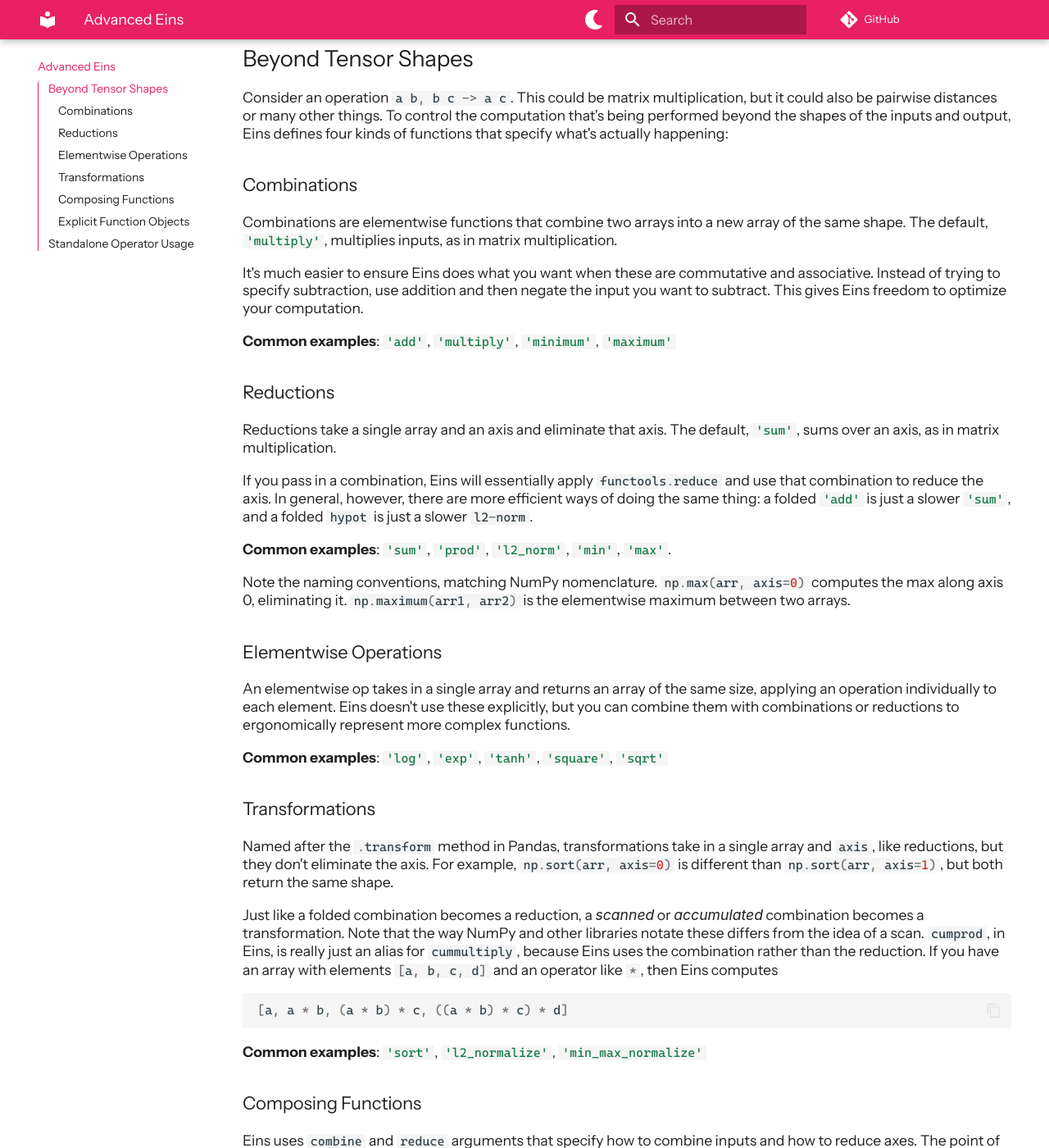
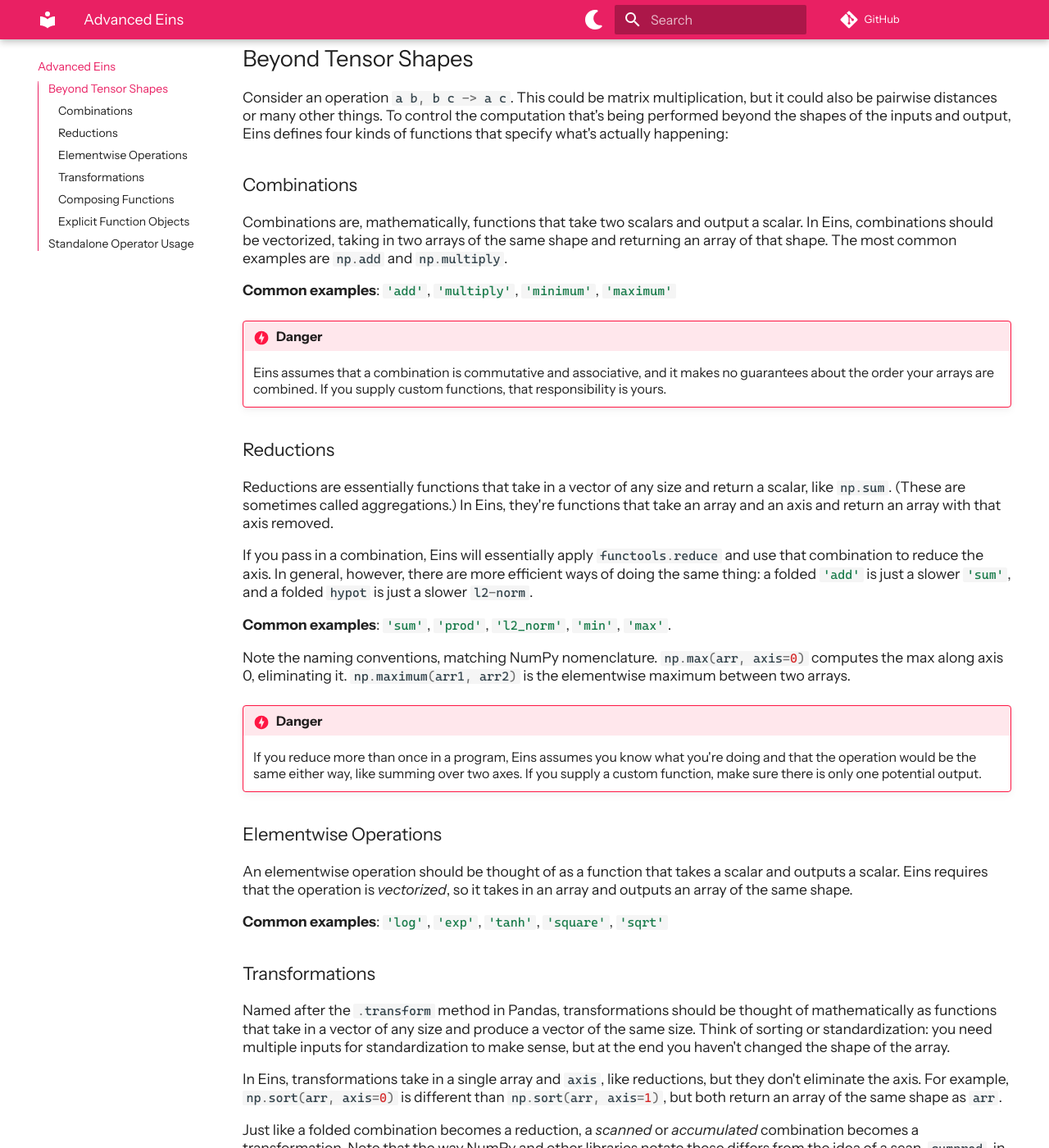
Before and after one commit to nicholas-miklaucic/eins, an MkDocs documentation site: the page built from docs/in-depth.md, in a window 1280 px wide and 1400 px high, scrolled down 333 px. Shown: the whole window at 82% size. Built offline with MkDocs 1.6.1 and Material for MkDocs 9.7.7, drawn with Linux system fonts in a browser that asks for light colours; some web fonts are replaced; plug-ins that fetch from the network failed and are left out; comment, search, counter and statistics services are not loaded; some of the changed text lies outside the part shown.

Commit message:
Commutes elementwise, more typefixes

````diff
--- a/docs/in-depth.md
+++ b/docs/in-depth.md
@@ -15,43 +15,64 @@ many other things. To control the computation that's being performed beyond the
 defines four kinds of functions that specify what's actually happening:
 
 ### Combinations
-Combinations are elementwise functions that combine two arrays into a new array of the same shape. The default,
-`'multiply'`, multiplies inputs, as in matrix multiplication.
-
-It's much easier to ensure Eins does what you want when these are commutative and associative. Instead of trying to
-specify subtraction, use addition and then negate the input you want to subtract. This gives Eins freedom to optimize
-your computation.
+Combinations are, mathematically, functions that take two scalars and output a scalar. In Eins,
+combinations should be vectorized, taking in two arrays of the same shape and returning an array of
+that shape. The most common examples are `np.add` and `np.multiply`.
 
 **Common examples**: `'add'`, `'multiply'`, `'minimum'`, `'maximum'`
 
+
+!!! danger
+
+    Eins assumes that a combination is commutative and associative, and it makes no guarantees about the
+    order your arrays are combined. If you supply custom functions, that responsibility is yours.
+
 ### Reductions
-Reductions take a single array and an axis and eliminate that axis. The default, `'sum'`, sums over an axis, as in
-matrix multiplication.
+Reductions are essentially functions that take in a vector of any size and return a scalar, like
+`np.sum`. (These are sometimes called aggregations.) In Eins, they're functions that take an array
+and an axis and return an array with that axis removed.
 
-If you pass in a combination, Eins will essentially apply `functools.reduce` and use that combination to reduce the
-axis. In general, however, there are more efficient ways of doing the same thing: a folded `'add'` is just a slower
-`'sum'`, and a folded `hypot` is just a slower `l2-norm`.
+If you pass in a combination, Eins will essentially apply `functools.reduce` and use that
+combination to reduce the axis. In general, however, there are more efficient ways of doing the same
+thing: a folded `'add'` is just a slower `'sum'`, and a folded `hypot` is just a slower `l2-norm`.
 
 **Common examples**: `'sum'`, `'prod'`, `'l2_norm'`, `'min'`, `'max'`.
 
 Note the naming conventions, matching NumPy nomenclature. `np.max(arr, axis=0)` computes the max along axis 0,
 eliminating it. `np.maximum(arr1, arr2)` is the elementwise maximum between two arrays.
 
+!!! danger
+
+    If you reduce more than once in a program, Eins assumes you know what you're doing and that the
+    operation would be the same either way, like summing over two axes. If you supply a custom function,
+    make sure there is only one potential output.
+
+
+
 ### Elementwise Operations
-An elementwise op takes in a single array and returns an array of the same size, applying an operation individually to
-each element. Eins doesn't use these explicitly, but you can combine them with combinations or reductions to
-ergonomically represent more complex functions.
+
+An elementwise operation should be thought of as a function that takes a scalar and outputs a
+scalar. Eins requires that the operation is *vectorized*, so it takes in an array and outputs an
+array of the same shape.
 
 **Common examples**: `'log'`, `'exp'`, `'tanh'`, `'square'`, `'sqrt'`
 
 ### Transformations
-Named after the `.transform` method in Pandas, transformations take in a single array and `axis`, like reductions, but
-they don't eliminate the axis. For example, `np.sort(arr, axis=0)` is different than `np.sort(arr, axis=1)`, but both
-return the same shape.
 
-Just like a folded combination becomes a reduction, a *scanned* or *accumulated* combination becomes a transformation.
-Note that the way NumPy and other libraries notate these differs from the idea of a scan. `cumprod`, in Eins, is really
-just an alias for `cummultiply`, because Eins uses the combination rather than the reduction. If you have an array with elements `[a, b, c, d]` and an operator like `*`, then Eins computes
+Named after the `.transform` method in Pandas, transformations should be thought of mathematically
+as functions that take in a vector of any size and produce a vector of the same size. Think of
+sorting or standardization: you need multiple inputs for standardization to make sense, but at the
+end you haven't changed the shape of the array.
+
+In Eins, transformations take in a single array and `axis`, like reductions, but they don't
+eliminate the axis. For example, `np.sort(arr, axis=0)` is different than `np.sort(arr, axis=1)`,
+but both return an array of the same shape as `arr`.
+
+Just like a folded combination becomes a reduction, a *scanned* or *accumulated* combination becomes
+a transformation. Note that the way NumPy and other libraries notate these differs from the idea of
+a scan. `cumprod`, in Eins, is really just an alias for `cummultiply`, because Eins uses the
+combination rather than the reduction. If you have an array with elements `[a, b, c, d]` and an
+operator like `*`, then Eins computes
 
 ```python
 [a, a * b, (a * b) * c, ((a * b) * c) * d]
@@ -73,13 +94,14 @@ Similarly, if you wanted to compute root-mean-square error along an axis, you co
 
 ### Explicit Function Objects
 
-Eins supports a relatively sophisticated "stringly-typed" input format, as you've seen above. This means you rarely need
-any imports beyond `EinsOp`, and plays nicely with any kind of config files or serialization, but it does also make it
-harder to know what functions Eins defines or use your own.
+Eins supports a relatively sophisticated "stringly-typed" input format, as you've seen above. This
+means you rarely need any imports beyond `EinsOp`, and you can easily serialize the description of
+the operation, but it does also make it harder to know what functions Eins defines or use your own.
 
-If you prefer, you can instead pass in explicit objects: `Combination`, `Reduction`, `ElementwiseOp`, and
-`Transformation`. These are each base classes that you can implement yourself, but it's easiest to use the associated
-object exported from the base namespace: `Combinations`, `Reductions`, etc. These namespaces provide an autocomplete-friendly way of using these operations.
+If you prefer, you can instead pass in explicit objects: `Combination`, `Reduction`,
+`ElementwiseOp`, and `Transformation`. These are each base classes that you can implement yourself,
+but it's easiest to use the associated object exported from the base namespace: `Combinations`,
+`Reductions`, etc. These namespaces provide an autocomplete-friendly way of using these operations.
 
 Explicit objects are the only way to specify compositions with function syntax. If you pass in a callable to `combine`
 or `reduce`, Eins will assume it has the correct signature, but if you pass in `(my_func1, my_func2)` Eins has no way of
--- a/docs/stylesheets/extra.css
+++ b/docs/stylesheets/extra.css
@@ -32,7 +32,7 @@
     font-family: "Instrument Sans";
     font-style: italic;
     font-weight: 400;
-    src: url("InstrumentSansItalic[wdth\,wght].ttf") format('woff2');
+    src: url("InstrumentSans-Italic[wdth\,wght].ttf") format('woff2');
     font-variation-settings: "wght" 430, "wdth" 90;
 }
 
@@ -40,7 +40,7 @@
     font-family: "Instrument Sans";
     font-style: italic;
     font-weight: 700;
-    src: url("InstrumentSansItalic[wdth\,wght].ttf") format('woff2');
+    src: url("InstrumentSans-Italic[wdth\,wght].ttf") format('woff2');
     font-variation-settings: "wght" 700, "wdth" 90;
 }
 
--- a/examples.py
+++ b/examples.py
@@ -9,7 +9,7 @@ from eins.common_types import Array, ArrayBackend
 from eins.namespaces import ElementwiseOps
 
 # Set this to 'jax', 'numpy', or 'torch'
-BACKEND = 'jax'
+BACKEND = 'numpy'
 
 if BACKEND == 'jax':
     import jax.numpy as jnp
@@ -137,7 +137,7 @@ x = randn(8, 6, 32)
 y = randn(8, 6, 32)
 op = EinsOp('b n1 d, b n2 d -> b n1 n2', combine='add', reduce='l2_norm')
 z1 = op(x, -y)
-z2 = EinsOp('b n1 d, b n2 d -> b n1 n2', combine='add', reduce=('sum', 'square'))(x, -y)
+z2 = EinsOp('b n1 d, b n2 d -> b n1 n2', combine='add', reduce=('sqrt', 'sum', 'square'))(x, -y)
 z3 = EinsOp('b n1 d, b n2 d -> b n1 n2', combine='add', reduce='hypot')(x, -y)
 z4 = EinsOp('b n1 d, b n2 d -> b n1 n2', combine='add', reduce=R.l2_norm)(x, -y)
 
````
Also changed, not shown: README.md (+1 -1 lines), development_docs/README.md (added, +3 -0 lines), development_docs/ordering.md (added, +57 -0 lines), docs/tutorial.md (+5 -4 lines), benchmarking.ipynb, 11 other files.
